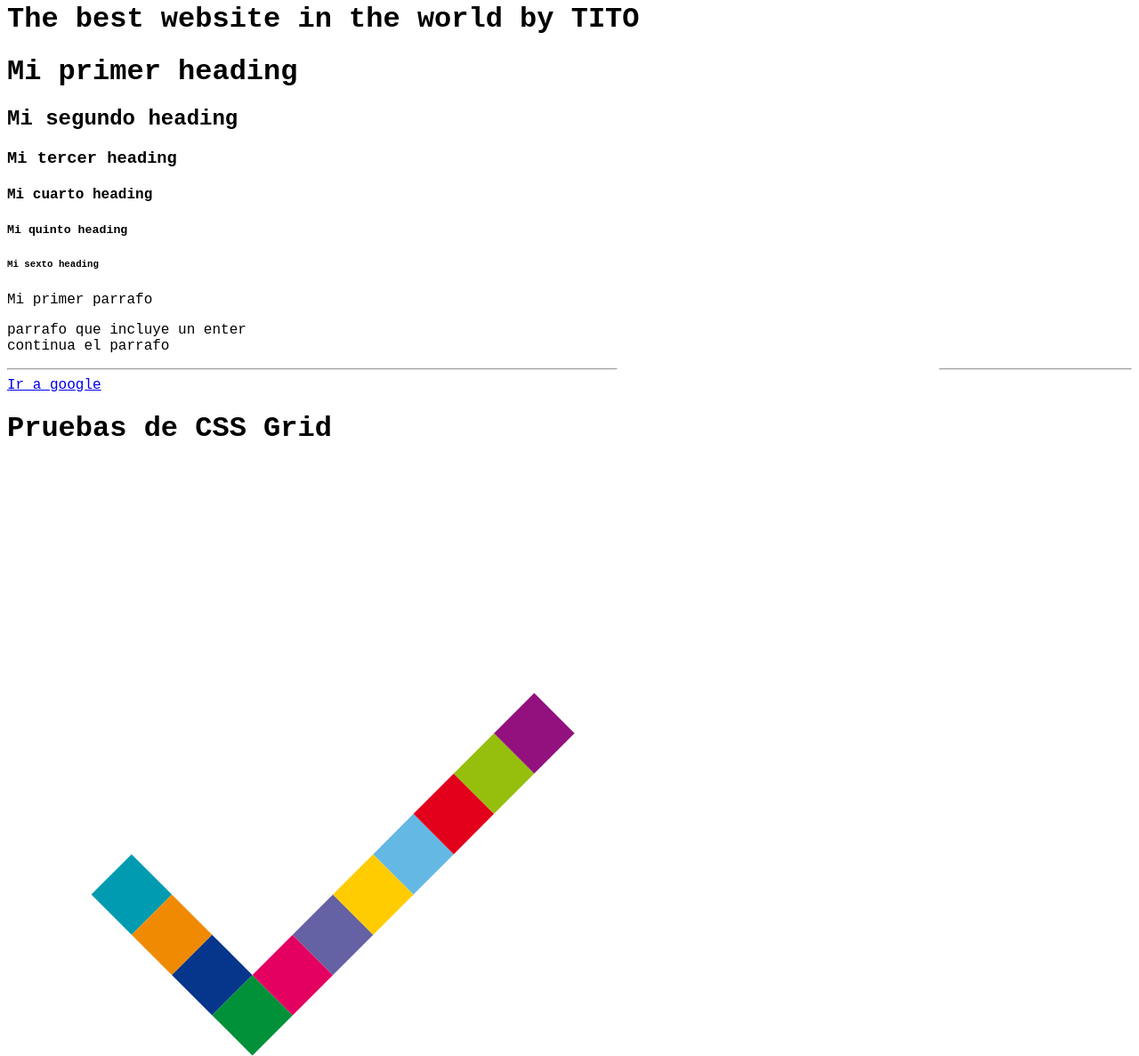
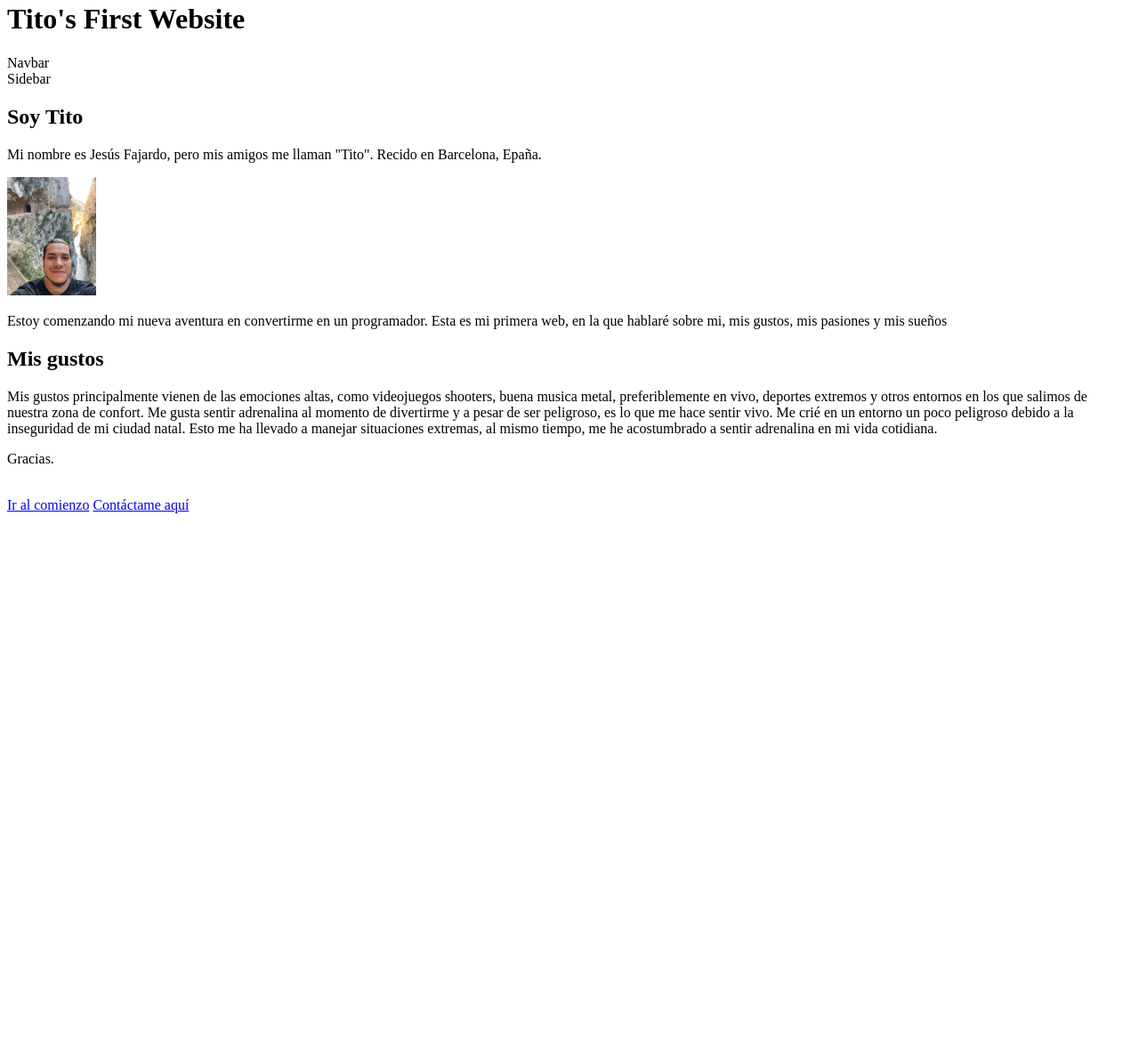
Before and after one commit to JFCTito/primeraweb, a plain HTML site: page index.html in a window 1280 px wide. Shown: the part 18-1205 px from the top of the page at 89% size. After the commit the page ends 800 px from the top, so only its background shows below. Drawn offline with Linux system fonts and the light colour scheme.

Commit message:
progreso primera web

```diff
--- a/Styles/style.css
+++ /dev/null
@@ -1,54 +0,0 @@
-/* estilos de reset */
-
-/* Globals */
-
-html {
-    font-family:'courier new', courier, monospace;
-}
-
-.grid-layout{
-    display: grid;
-    grid-template-rows: repeat(4, 4rem);
-    grid-template-columns: repeat(8, 4rem);
-    background-color: white;
-
-    transform: rotate(-45deg);
-
-}
-
-.caja1{
-    background-color:#009BB1;
-}
-.caja2{
-    background-color:#F08A02;
-    grid-column: 1;
-}
-.caja3{
-    background-color:#06368B;
-    grid-column: 1;
-}
-.caja4{
-    background-color:#009139;
-    grid-column: 1;
-}
-.caja5{
-    background-color:#E40061;
-}
-.caja6{
-    background-color:#6461A4;
-}
-.caja7{
-    background-color:#FFCC01;
-}
-.caja8{
-    background-color:#64B8E4;
-}
-.caja9{
-    background-color:#E3001B;
-}
-.caja10{
-    background-color:#96BF0D;
-}
-.caja11{
-    background-color:#93117E;
-}
--- a/index.html
+++ b/index.html
@@ -1,51 +1,52 @@
 <!DOCTYPE html>
 <html lang="en">
-<head>
-    <meta charset="UTF-8">
-    <meta http-equiv="X-UA-Compatible" content="IE=edge">
-    <meta name="viewport" content="width=device-width, initial-scale=1.0">
-    <link rel="stylesheet" type="text/css" href="Styles/style.css" />
-    <title>Mi Primera Web</title>
-</head>
-<body>
-    <header>
-        <h1>The best website in the world by TITO</h1>
+  <head>
+    <meta charset="UTF-8" />
+    <meta http-equiv="X-UA-Compatible" content="IE=edge" />
+    <meta name="viewport" content="width=device-width, initial-scale=1.0" />
+    <title>Tito's First Website</title>
+    <link rel="stylesheet" href="Styles/style.css" />
+  </head>
+  <body class="body">
+    <header id="header">
+      <h1>Tito's First Website</h1>
     </header>
-    <main>
-        <h1>Mi primer heading</h1>
-        <h2>Mi segundo heading</h2>
-        <h3>Mi tercer heading</h3>
-        <h4>Mi cuarto heading</h4>
-        <h5>Mi quinto heading</h5>
-        <h6>Mi sexto heading</h6>
-
-        <p>Mi primer parrafo</p>
-
-        <p>parrafo que incluye un enter
-            <br>
-        continua el parrafo</p>
-
-        <!--Comentario personal para coders en la web-->
-        <hr>
-        <!--linea de separacion-->
-        <a target="_blank" href="https://www.google.com">Ir a google</a>
-
-        <h1>Pruebas de CSS Grid</h1>
-
-        <div class="grid-layout">
-            <div class="caja caja1"></div>
-            <div class="caja caja2"></div>
-            <div class="caja caja3"></div>
-            <div class="caja caja4"></div>
-            <div class="caja caja5"></div>
-            <div class="caja caja6"></div>
-            <div class="caja caja7"></div>
-            <div class="caja caja8"></div>
-            <div class="caja caja9"></div>
-            <div class="caja caja10"></div>
-            <div class="caja caja11"></div>
-        </div>
-    </main>
-    <footer></footer>
-</body>
+    <nav class="navbar">Navbar</nav>
+    <aside class="sidebar">Sidebar</aside>
+    <section class="section">
+      <article>
+        <h2>Soy Tito</h2>
+        <p>
+          Mi nombre es Jesús Fajardo, pero mis amigos me llaman "Tito". Recido
+          en Barcelona, Epaña.
+        </p>
+        <img src="img/tito-montana.jpg" width="100" alt="imagenjesusfajardo" />
+        <p>
+          Estoy comenzando mi nueva aventura en convertirme en un programador.
+          Esta es mi primera web, en la que hablaré sobre mi, mis gustos, mis
+          pasiones y mis sueños
+        </p>
+      </article>
+      <article>
+        <h2>Mis gustos</h2>
+        <p>
+          Mis gustos principalmente vienen de las emociones altas, como
+          videojuegos shooters, buena musica metal, preferiblemente en vivo,
+          deportes extremos y otros entornos en los que salimos de nuestra zona
+          de confort. Me gusta sentir adrenalina al momento de divertirme y a
+          pesar de ser peligroso, es lo que me hace sentir vivo. Me crié en un
+          entorno un poco peligroso debido a la inseguridad de mi ciudad natal.
+          Esto me ha llevado a manejar situaciones extremas, al mismo tiempo, me
+          he acostumbrado a sentir adrenalina en mi vida cotidiana.
+        </p>
+        <!-- <img src="" width="400" alt=""> -->
+      </article>
+    </section>
+    <footer class="footer">
+      <p>Gracias.</p>
+      <br />
+      <a href="#header">Ir al comienzo</a>
+      <a href="mailto:jfctito@gmail.com">Contáctame aquí</a>
+    </footer>
+  </body>
 </html>
```
Also changed, not shown: img/cascos.JPG (added), img/jesus-fajardo.jpg (added), img/moto-tito.jpg (added), img/moto.jpg (added), img/tito-codo.jpg (added), img/tito-montana.jpg (added).
